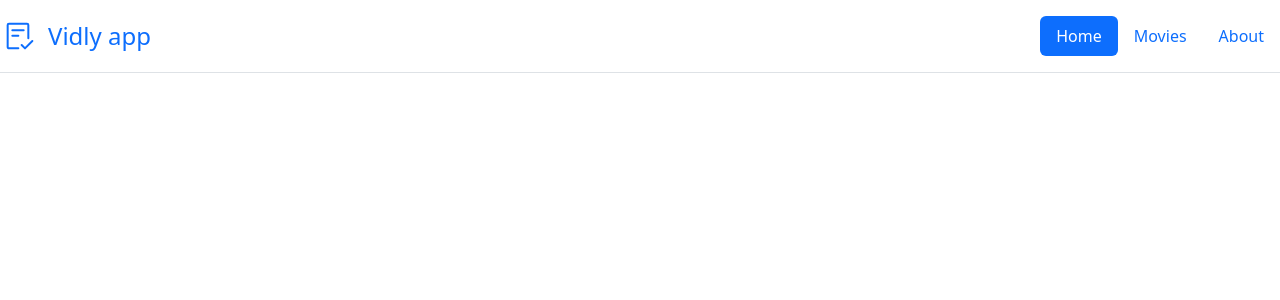
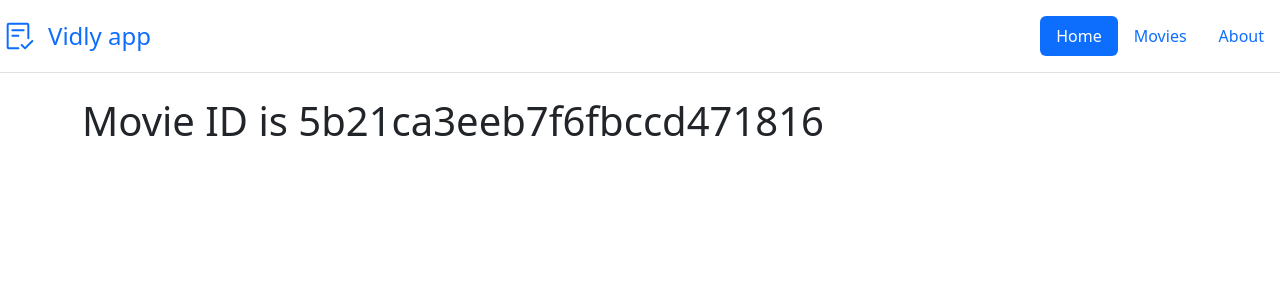
Before and after one commit to suhailphp/vidly-app-2023, a React (Create React App) app: page /movies/5b21ca3eeb7f6fbccd471816 in a window 1280 px wide. Shown: the top 300 px of the page. Built offline with nearby package versions, Linux system fonts and the light colour scheme.

Commit message:
Router parameeter passed and received

```diff
--- a/src/App.js
+++ b/src/App.js
@@ -4,6 +4,7 @@ import About from "./components/about";
 import Movies from "./components/movies";
 import NavBar from "./components/common/navBar";
 import {Route,Routes} from "react-router-dom"
+import MovieDetail from "./components/movieDetail";
 
 
 function App() {
@@ -21,6 +22,7 @@ function App() {
       </header>
       <main className="container">
         <Routes>
+            <Route path="/movies/:ID" exact element={<MovieDetail />} />
             <Route path="/movies" exact element={<Movies/>} />
             <Route path="/about" exact element={<About/>} />
             <Route path="/" exact element={<Home testProp ="helo"/>} />
--- /dev/null
+++ b/src/components/movieDetail.jsx
@@ -0,0 +1,16 @@
+import React from 'react';
+import {useParams} from "react-router-dom"
+
+const MovieDetail = (props) => {
+    const params = useParams()
+    console.log(params);
+    return (
+        <div className="row">
+            <div className="col-12">
+                <h1>Movie ID is {params.ID}</h1>
+            </div>
+        </div>
+     );
+}
+
+export default MovieDetail;
```
